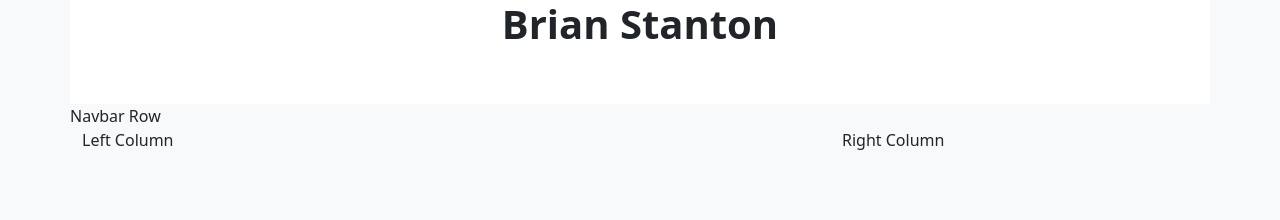
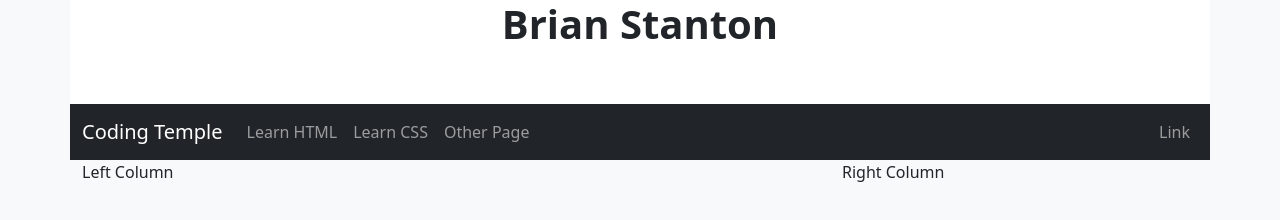
Before and after one commit to bstanton773/kekambas-102_boostrap_portfolio, a plain HTML site: page index.html in a window 1280 px wide. Drawn offline with nearby package versions, Linux system fonts and the light colour scheme.

Commit message:
Added navbar

```diff
--- a/index.html
+++ b/index.html
@@ -20,7 +20,24 @@
 
         <!-- Row 2 - Navbar -->
         <div class="row">
-            Navbar Row
+            <nav class="navbar navbar-expand-lg bg-dark navbar-dark">
+                <div class="container-fluid">
+                    <a class="navbar-brand" href="#">Coding Temple</a>
+                    <button class="navbar-toggler" type="button" data-bs-toggle="collapse" data-bs-target="#navbarNavAltMarkup" aria-controls="navbarNavAltMarkup" aria-expanded="false" aria-label="Toggle navigation">
+                    <span class="navbar-toggler-icon"></span>
+                    </button>
+                    <div class="collapse navbar-collapse justify-content-between" id="navbarNavAltMarkup">
+                        <div class="navbar-nav">
+                            <a class="nav-link" href="#">Learn HTML</a>
+                            <a class="nav-link" href="#">Learn CSS</a>
+                            <a class="nav-link" href="#">Other Page</a>
+                        </div>
+                        <div class="navbar-nav">
+                            <a class="nav-link" href="#">Link</a>
+                        </div>
+                    </div>
+                </div>
+            </nav>
         </div>
 
         <!-- Row 3 - Main Content -->
```
